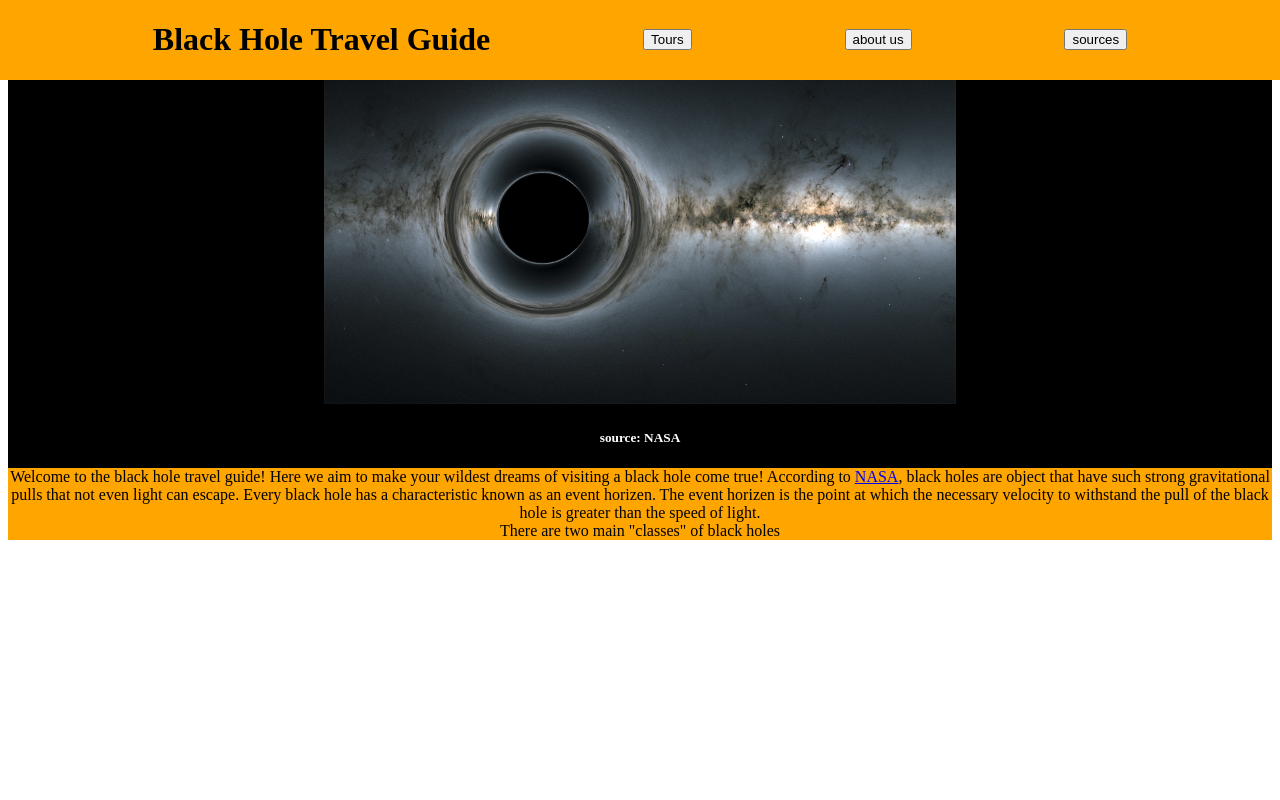
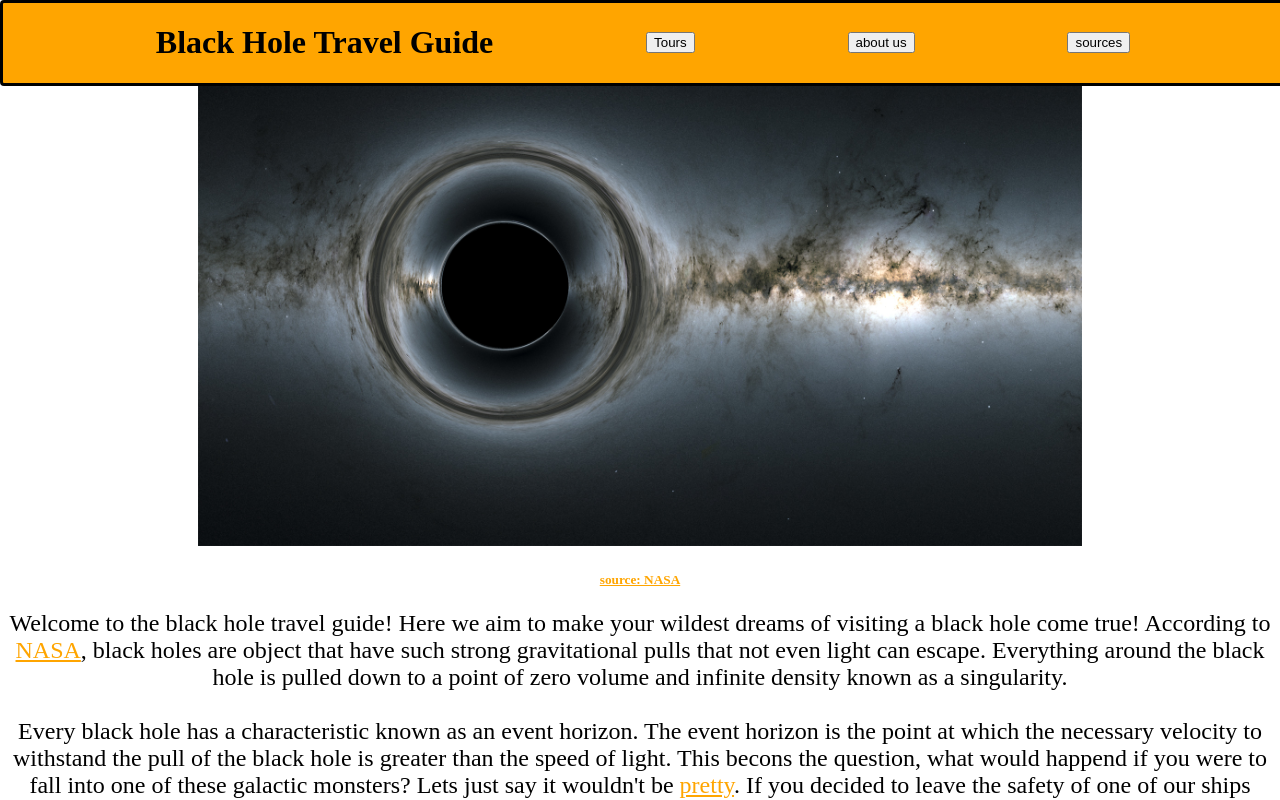
Before and after one commit to Infandous/black-holes, a React (Create React App) app: page / in a window 1280 px wide. Shown: the top 800 px of the page. Built offline with nearby package versions, Linux system fonts and the light colour scheme.

Commit message:
finished up intro.js and added a few more styles

```diff
--- a/src/components/Intro.css
+++ b/src/components/Intro.css
@@ -7,14 +7,18 @@
     text-align:center;
 }
 .imgDiv{
-    background-color:black;
+    /*background-color:black;*/
     color:white;
 }
 img{
-    max-width:50%;
+    max-width:70%;
     max-height:auto;
 }
 p{
-    background-color:orange;
+    /*background-color:orange;*/
     margin:0;
+    font-size:1.5em;
 }
+a{
+    color:orange;
+}
--- a/src/components/Intro.js
+++ b/src/components/Intro.js
@@ -1,4 +1,5 @@
 import blackHoleHomepage from '../images/blackholeHomepage.jpg'
+import blackHoleEventHorizen from '../images/blackHoleEventHorizen.jpg'
 import './Intro.css'
 
 const Intro = () => {
@@ -6,7 +7,7 @@ const Intro = () => {
         <div className="intro">
             <div className="imgDiv">
                 <img src={blackHoleHomepage} alt="image of black hole" />
-                <h5>source: NASA</h5>
+                <h5><a href="https://www.nasa.gov/vision/universe/starsgalaxies/black_hole_description.html">source: NASA</a></h5>
             </div>
             <p>
                 Welcome to the black hole travel guide!
@@ -14,11 +15,51 @@ const Intro = () => {
                 of visiting a black hole come true!
                 According to <a href="https://www.nasa.gov/vision/universe/starsgalaxies/black_hole_description.html">NASA</a>,
                 black holes are object that have such strong gravitational pulls that not even light can escape.
-                Every black hole has a characteristic known as an event horizen. The event horizen is the point
+                Everything around the black hole is pulled down to a  point of zero volume and infinite density
+                known as a singularity.
+                <br/>
+                <br/>
+                Every black hole has a characteristic known as an event horizon. The event horizon is the point
                 at which the necessary velocity to withstand the pull of the black hole is greater than the
-                speed of light.
+                speed of light. This becons the question, what would happend if you were to fall into one
+                of these galactic monsters?
+                Lets just say it wouldn't be <a href="https://www.rmg.co.uk/stories/topics/what-happens-if-you-fall-black-hole">pretty</a>.
+                If you decided to leave the safety of one of our ships during the tour and approach the black hole, some strange things
+                would start to happen. First, for the rest of us safely observing, you would appear to start slowing down as you approach
+                the event horizon. This process is known as time dilation. When you reach the horizon you would appear frozen,
+                your imprint suspended for the rest of time. Of course you'll be having a very different experience.
+                As you pass over to the other side you'll find that the concept of outside no longer exists. In fact no matter
+                which direction you turn you'll head straight towards the center of the black hole. This isn't the worst of it though.
+                You're body will start to change in a process known as spaghetification. The way this works is, because of the strong
+                gravitational forces of your new home, you'll be stretched thin, like spaghetti and begin to go through a sort of
+                compression perpendicularly. Worry not though, on our tour we won't dare venture this close to the black hole
+                and instead maintain a stable orbit around this stellar mass on our journey.
                 <br />
-                There are two main "classes" of black holes
+                <br />
+                <img src={blackHoleEventHorizen} alt="black hole event horizen" />
+                <h5><a href="https://www.universetoday.com/42471/event-horizon/">source: universtoday.com</a> </h5>
+                <br />
+                There are two <a href="https://imagine.gsfc.nasa.gov/science/objects/black_holes1.html">main "classes" of black holes</a>,
+                stellar-mass black holes, and supermassive black holes. While Stellar-mass black holes are around five to twenty
+                times the mass of our sun, supermassive black holes contains millions to billions of times greater stellar mass.
+                Supermassive black holes are found at the center of galaxies. Yes there is even one in our galaxy, which you can
+                book a tour for! Now there is third class posited to exist known as intermediate-mass black holes, however research
+                into these are fairly new with just a few candidate objects that we know of in the universe.
+                <br />
+                <br />
+                <a href="https://www.nasa.gov/vision/universe/starsgalaxies/black_hole_description.html">The formation fo black holes</a>
+                is of immense interest. Stellar-mass black holes can form when stars greater than 20 stellar-masses collapse into supernovas.
+                In the aftermass of these expolosions, the core, if it contains a mass greater than three times that of our sun, can continue
+                to collapse forming a black hole. Less is known about supermassive black holes, however scientists understand these behemoths
+                to be ancient artifacts of the earliest days of a galaxy. Upon the birth of a black hole, it can grow by sucking up all the
+                material around it - be it stars, planets, or even other black holes. One particularly interesting event relating to that last one
+                came in 2016 when scientists observed gravitational waves from a black hole collison
+                almost <a href="https://www.ligo.caltech.edu/news/ligo20160211">1.3 billion years ago</a>!
+                These black holes are estimated to be around 29 and 36 times the mass of our sun.
+                <br />
+                <br />
+                If you're now ready to embark on the most amazing journey of a lifetime, check out our tours page today
+                and see what we have to offer!
                 </p>
         </div>
     )
--- a/src/components/Topbar.css
+++ b/src/components/Topbar.css
@@ -12,8 +12,11 @@
     justify-content:space-evenly;
     align-items:center;
     background-color: orange;
-    /*box-shadow: 0 2px 4px rgba(255, 255, 255, 0.4);
-    opacity:0.7;*/
+    border:solid;
+    border-radius:4px;
+    border-color:black;
+    /*box-shadow: 0 2px 4px rgba(255, 255, 255, 0.4);*/
+    opacity:1;
     position: fixed;
     top: 0;
     left: 0;
```
Also changed, not shown: src/images/blackHoleEventHorizen.jpg (added).
